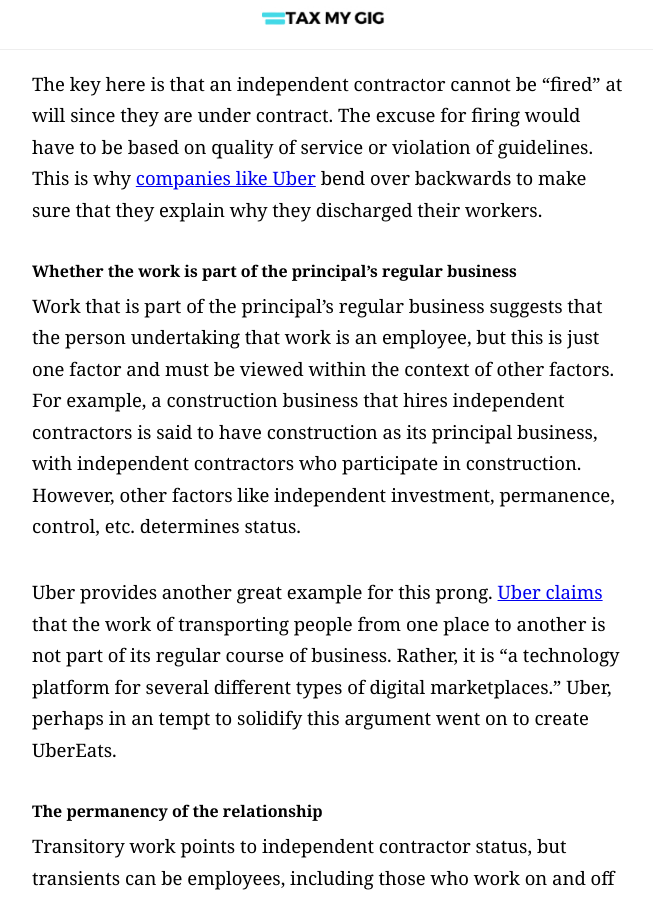
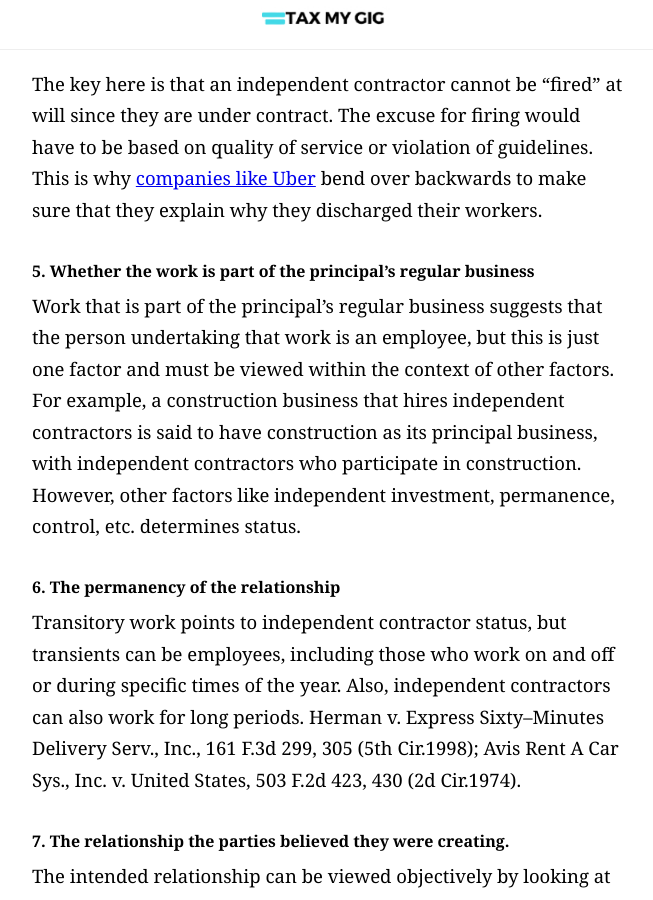
Before and after one commit to oblivionreb/oblivionreb.github.io, a Jekyll site: the page built from _posts/2020-10-17-self-employment-tax-explained.md, in a window 1280 px wide and 900 px high, scrolled down 5497 px. Shown: the whole window, without its empty margins (318-971 px from the left). Built offline with Jekyll 4.4.1, drawn with Linux system fonts in a browser that asks for light colours; nearby versions of some CDN libraries; some of the changed text lies outside the part shown.

Commit message:
Update 2020-10-17-self-employment-tax-explained.md

```diff
--- a/_posts/2020-10-17-self-employment-tax-explained.md
+++ b/_posts/2020-10-17-self-employment-tax-explained.md
@@ -104,17 +104,16 @@
 
 The key here is that an independent contractor cannot be “fired” at will since they are under contract. The excuse for firing would have to be based on quality of service or violation of guidelines. This is why [companies like Uber](https://www.forbes.com/sites/ellenhuet/2014/10/30/uber-driver-firing-policy/?sh=4e1ae8091527) bend over backwards to make sure that they explain why they discharged their workers.
 
-<h4> Whether the work is part of the principal's regular business </h4>
+<h4> 5. Whether the work is part of the principal's regular business </h4>
 
 Work that is part of the principal’s regular business suggests that the person undertaking that work is an employee, but this is just one factor and must be viewed within the context of other factors. For example, a construction business that hires independent contractors is said to have construction as its principal business, with independent contractors who participate in construction. However, other factors like independent investment, permanence, control, etc. determines status.
 
-Uber provides another great example for this prong. [Uber claims](https://www.washingtonpost.com/technology/2019/10/14/uber-ride-hailing-app-that-says-it-has-zero-drivers/) that the work of transporting people from one place to another is not part of its regular course of business. Rather, it is “a technology platform for several different types of digital marketplaces.” Uber, perhaps in an tempt to solidify this argument went on to create UberEats.
 
-<h4> The permanency of the relationship </h4>
+<h4> 6. The permanency of the relationship </h4>
 
 Transitory work points to independent contractor status, but transients can be employees, including those who work on and off or during specific times of the year. Also, independent contractors can also work for long periods. Herman v. Express Sixty–Minutes Delivery Serv., Inc., 161 F.3d 299, 305 (5th Cir.1998); Avis Rent A Car Sys., Inc. v. United States, 503 F.2d 423, 430 (2d Cir.1974).
 
-<h4> The relationship the parties believed they were creating.</h4>
+<h4> 7. The relationship the parties believed they were creating.</h4>
 
 The intended relationship can be viewed objectively by looking at the regular practise of the principal and whether or not the principal issued a Form 1099-MISC. Or whether the worker requested a W-2 or W-4\. Jones v. C.I.R., 94 T.C.M. (CCH) 230 (Tax 2007).
 
```
Also changed, not shown: other parts of _posts/2020-10-17-self-employment-tax-explained.md (+4 -4 lines).
